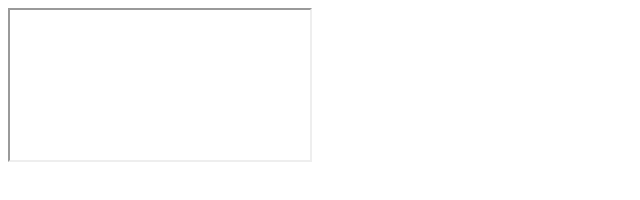
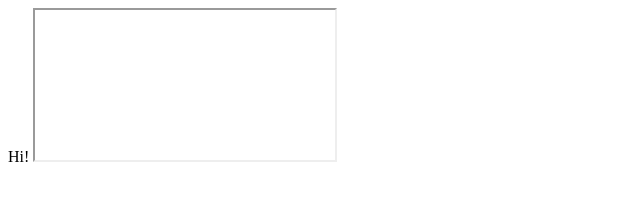
Before and after one commit to katezer/katezer.github.io, a plain HTML site: page index.html in a window 1280 px wide. Shown: the whole page, without its empty margins (0-640 px from the left). Drawn offline with Linux system fonts and the light colour scheme.

Commit message:
Update index.html

```diff
--- a/index.html
+++ b/index.html
@@ -1 +1,2 @@
-<iframe src="javascript:alert('xss')">
+Hi! <iframe src="javascript:alert('xss')">
+Have fun
```
